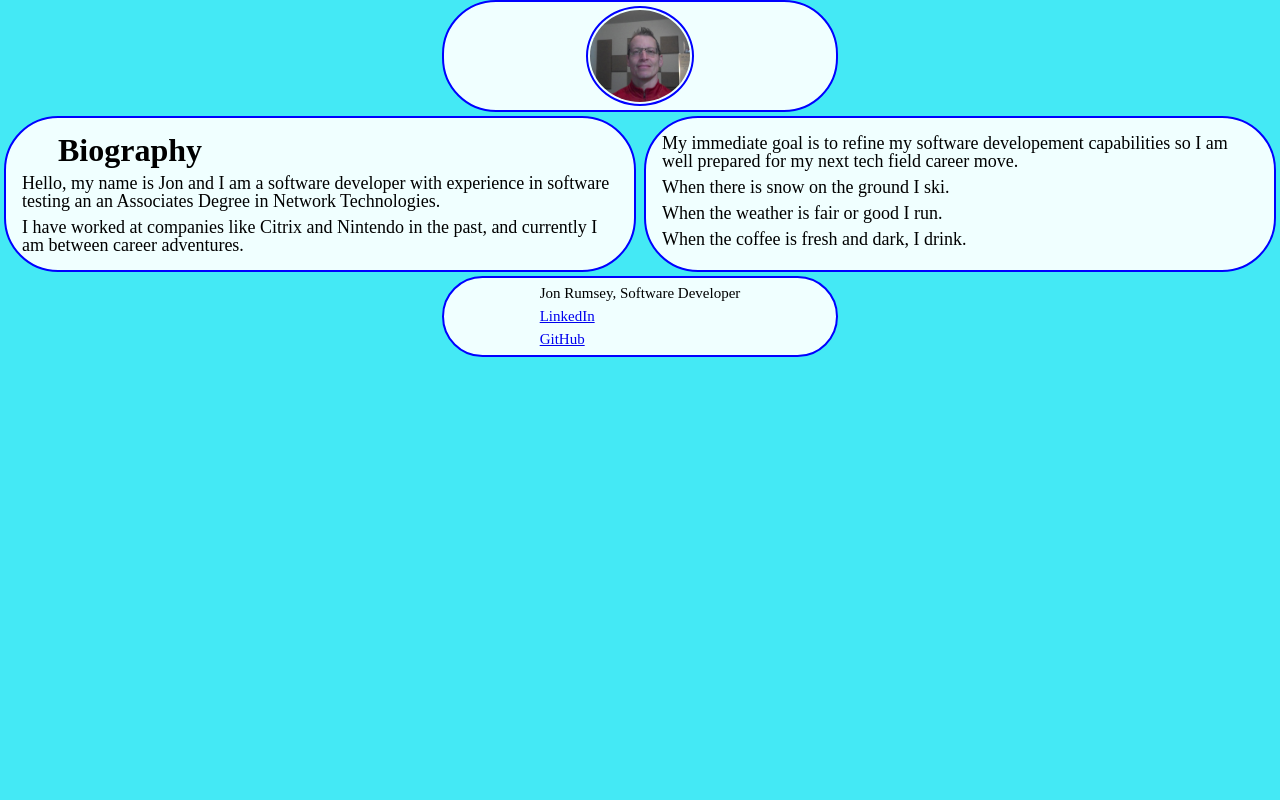
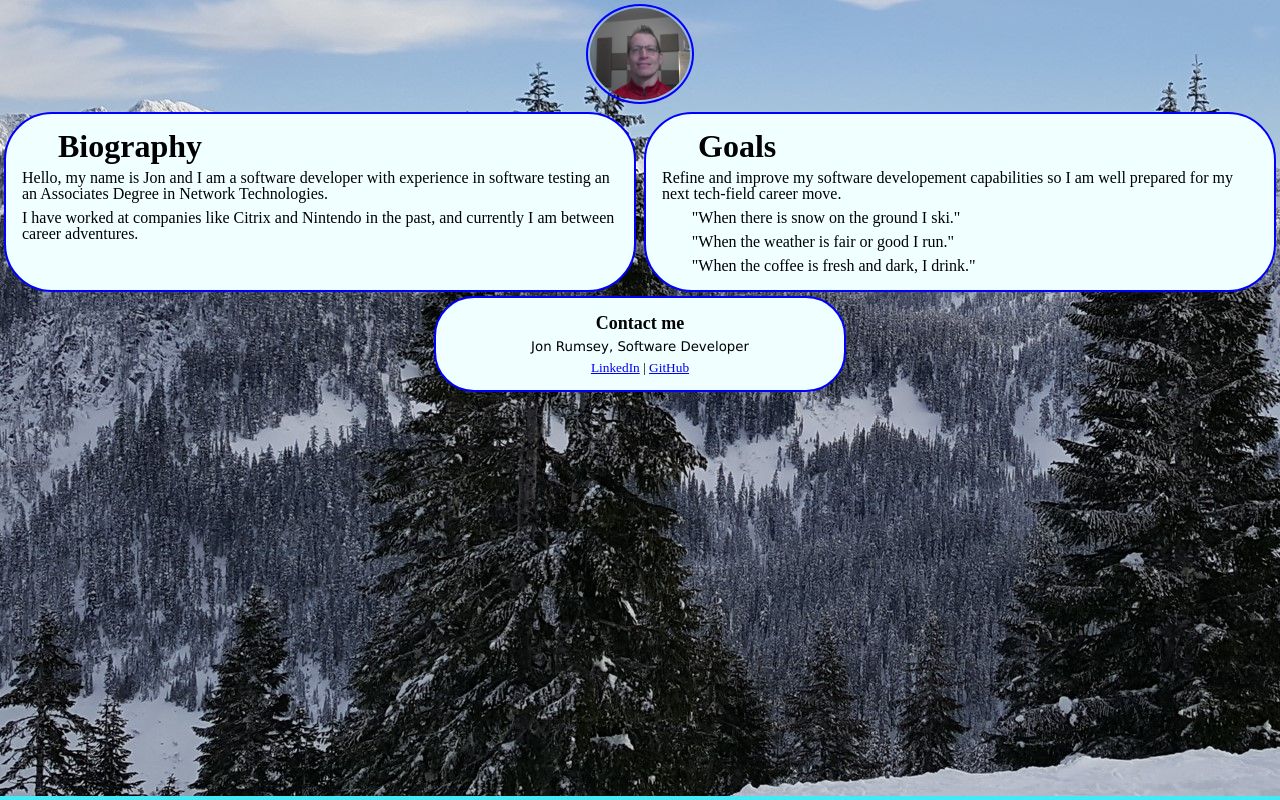
Before and after one commit to nojronatron/about-me, a plain HTML site: page index.html in a window 1280 px wide. Drawn offline with Linux system fonts and the light colour scheme.

Commit message:
reworked header, added background image.

```diff
--- a/css/style.css
+++ b/css/style.css
@@ -1,7 +1,9 @@
 body {
   background-color: rgb(68, 233, 245);
-  font-family: helvetica sans-serif;
-  font-size: large;
+  font-family: 'Trebuchet MS' sans-serif;
+  font-size: medium;
+  background-image: url('../img/snowymountains.jpg');
+  background-repeat: no-repeat;
 }
 header {
   padding: 4px;
@@ -10,9 +12,6 @@ header {
   margin: auto;
   justify-content: center;
   height: 25%;
-  background-color: azure;
-  border: 2px solid blue;
-  border-radius: 3em;
 }
 main {
   display: flex;
@@ -21,7 +20,7 @@ main {
 footer {
   font-size: smaller;
   display: flex;
-  padding: 4px;
+  padding: 12px;
   background-color: azure;
   border: 2px solid blue;
   border-radius: 3em;
@@ -41,6 +40,14 @@ h2 {
   font-weight: bolder;
   padding: 4px 40px;
 }
+h3 {
+  display: flex;
+  font-size: large;
+  font-weight: bold;
+  padding: 4px;
+  display: flex;
+  justify-content: center;
+}
 img {
   border: 2px solid blue;
   border-radius: 50%;
@@ -58,9 +65,20 @@ article {
   border-radius: 3em;
   background-color: azure;
 }
+q {
+  padding-left: 5%;
+}
 .leftcolumn {
   float: left;
 }
 .rightcolumn {
   float: right;
 }
+.signature {
+  font-family: Verdana, Tahoma, sans-serif;
+}
+.sigLinks {
+  display: flex;
+  margin: auto;
+  justify-content: center;
+}
--- a/index.html
+++ b/index.html
@@ -16,17 +16,21 @@
           <p>I have worked at companies like Citrix and Nintendo in the past, and currently I am between career adventures.</p>
         </article>
         <article class="rightcolumn">
-          <p>My immediate goal is to refine my software developement capabilities so I am well prepared for my next tech field career move.</p>
-          <p>When there is snow on the ground I ski.</p>
-          <p>When the weather is fair or good I run.</p>
-          <p>When the coffee is fresh and dark, I drink.</p>
+          <h1>Goals</h1>
+          <p>Refine and improve my software developement capabilities so I am well prepared for my next tech-field career move.</p>
+          <p><q>&quot;When there is snow on the ground I ski.&quot;</q></p>
+          <p><q>&quot;When the weather is fair or good I run.&quot;</q></p>
+          <p><q>&quot;When the coffee is fresh and dark, I drink.&quot;</q></p>
         </article>
       </main>
       <footer>
         <address>
-          <p>Jon Rumsey, Software Developer</p>
-          <p><a href="https://www.linkedin.com/in/jonathan-rumsey-wa">LinkedIn</a></p>
-          <p><a href="https://github.com/nojronatron">GitHub</a></p>
+          <h3>Contact me</h3>
+          <p class="signature">Jon Rumsey, Software Developer</p>
+          <p class="sigLinks">
+            <a href="https://www.linkedin.com/in/jonathan-rumsey-wa">LinkedIn</a>
+            &nbsp;|&nbsp;
+            <a href="https://github.com/nojronatron">GitHub</a></p>
         </address>
       </footer>
       <!--
```
Also changed, not shown: img/snowymountains.jpg (added).
